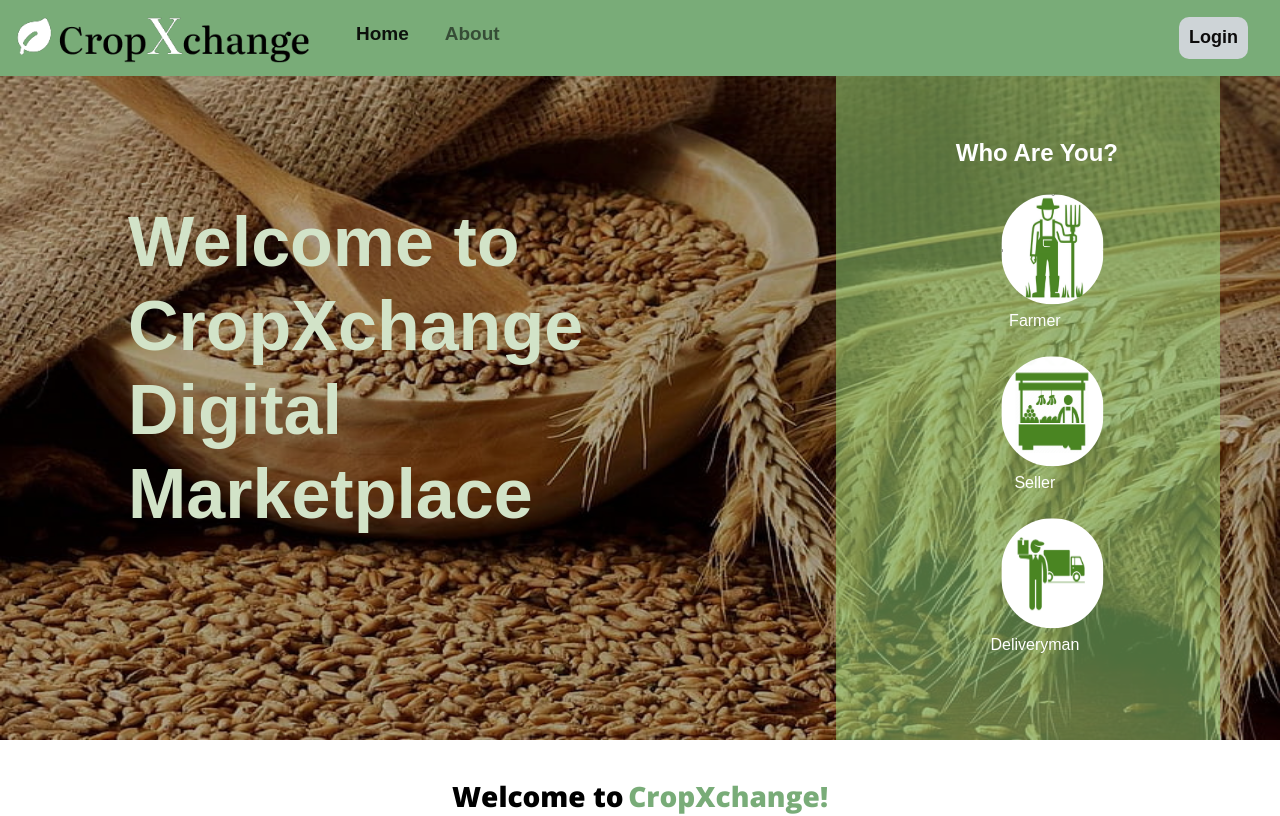
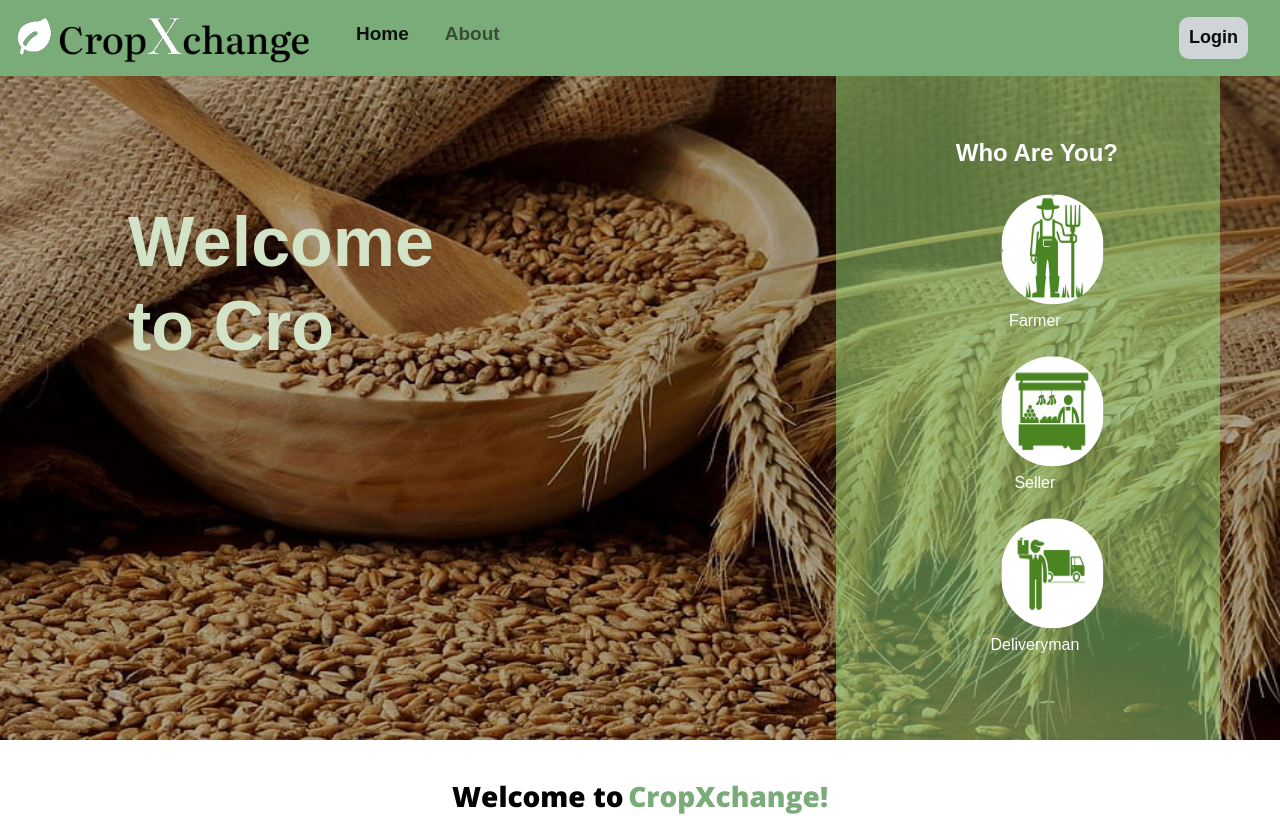
Before and after one commit to wasAmesha/DevOps_CropMarketplace_CI_CD_Pipeline, a React (Create React App) app in the folder frontend/: page / in a window 1280 px wide. Shown: the top 816 px of the page. Built offline with nearby package versions, Linux system fonts and the light colour scheme.

Commit message:
title commit

```diff
--- a/frontend/src/pages/HomePage/HomePage.jsx
+++ b/frontend/src/pages/HomePage/HomePage.jsx
@@ -16,7 +16,7 @@ function HomePage() {
       <img src={"/Navbar/walll.jpg"} alt="" className="crop" />
       <div className="type-writer-container">
         <TypeWriter
-          text="Welcome to CropXchange Digital Marketplace"
+          text="Welcome to CropXchange"
           textStyle={{
             fontFamily: "Gill Sans",
             fontSize: "20px",
```
